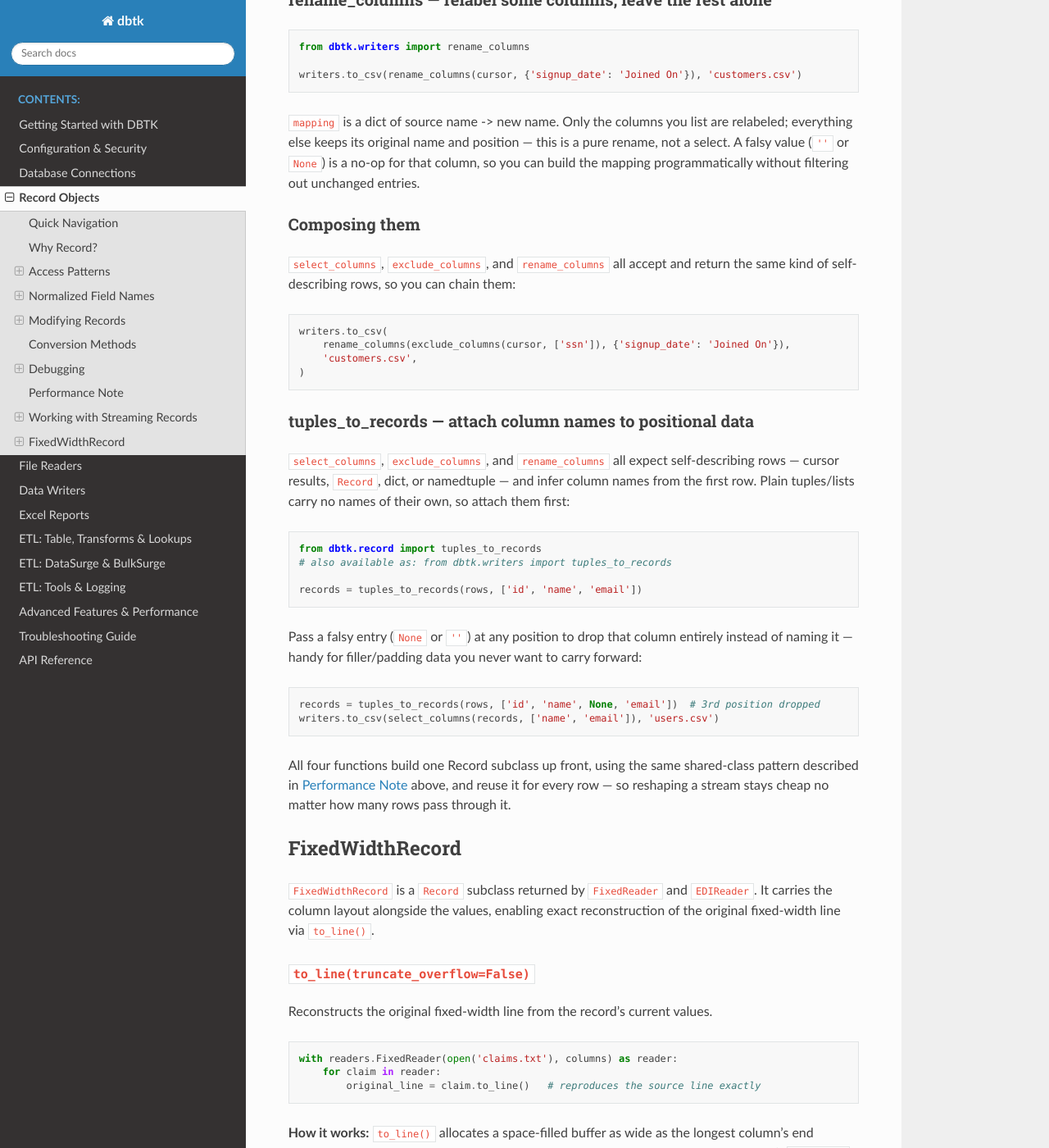
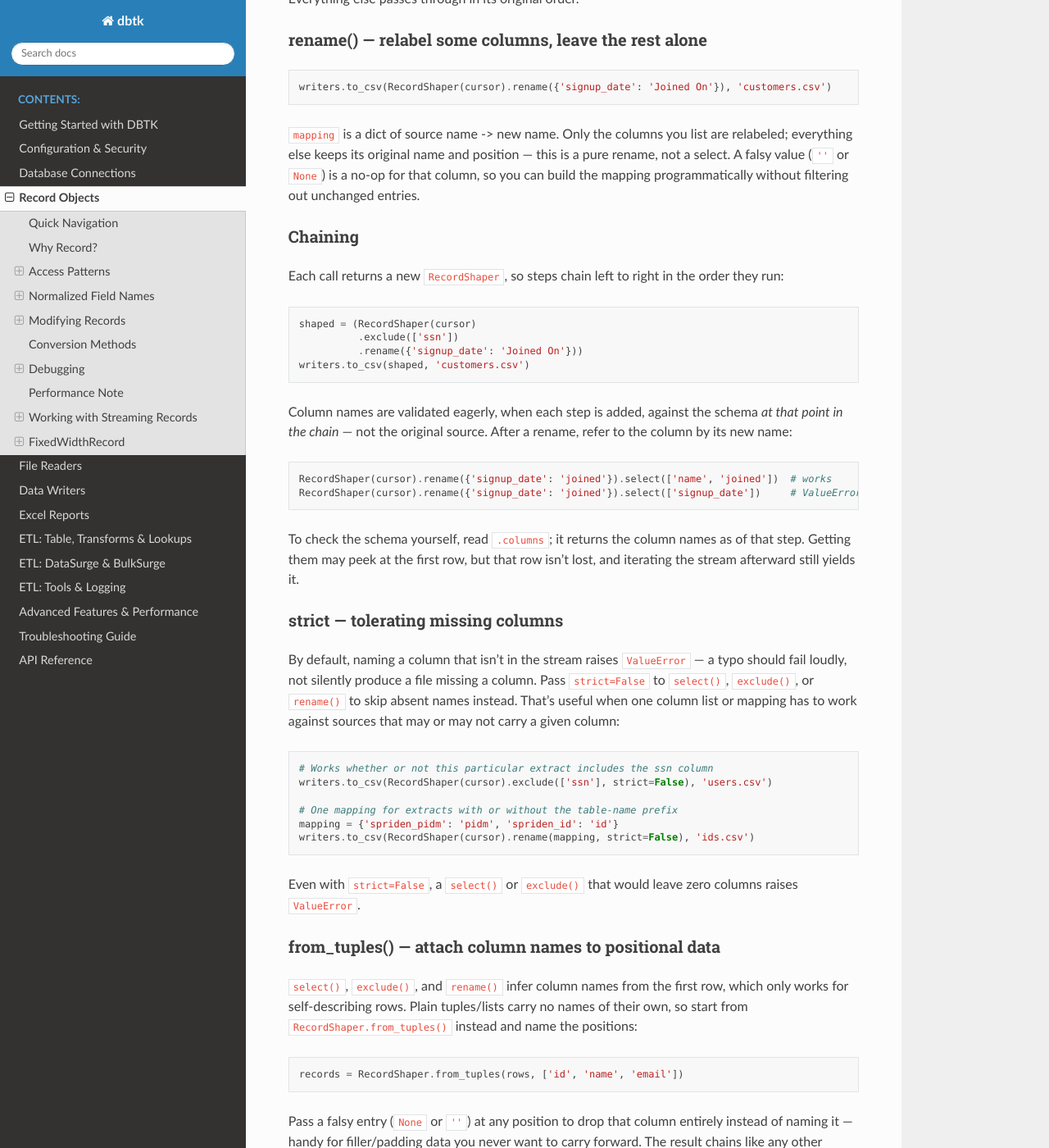
Before and after one commit to scottrbailey/dbtk, a Sphinx documentation site: the page built from docs/04-record.md, in a window 1280 px wide and 1400 px high, scrolled down 7471 px. Shown: the whole window at 82% size. Built offline with Sphinx 7.4.7 and the Read the Docs theme 3.1.0, drawn with Linux system fonts in a browser that asks for light colours; some of the changed text lies outside the part shown.

Commit message:
Document RecordShaper in place of the removed column-shaping functions
select_columns/exclude_columns/rename_columns/tuples_to_records were removed
in 0.9.0, but the docs still described them. Rewrite the "Working with
Streaming Records" guide around RecordShaper (chaining, eager per-step
validation, strict=False, from_tuples(), single-pass semantics), update the
cross-references in the readers/writers guides and API reference, and drop
the dead dbtk.writers.utils automodule entry from api.rst.

Also remove the columns= parameter from the documented file-writer
signatures; it was removed in 0.9.0 in favor of RecordShaper.from_tuples().

Co-Authored-By: Claude Opus 5.5 <noreply@anthropic.com>
Claude-Session: https://claude.ai/code/session_01KWzqGYxwmwtAqCsmmcyHQc

````diff
--- a/docs/04-record.md
+++ b/docs/04-record.md
@@ -312,40 +312,40 @@ same stream directly — most data never needs to live in a list at all. If you
 column, keep only a few, or rename headers before writing, materializing the whole result set
 into a list just to reshape it throws away that advantage. For a result set with a few thousand
 rows it won't matter; for a multi-million-row export, it's the difference between constant
-memory usage and a program that runs out of it. `dbtk.writers` provides four small generator
-functions that reshape a record stream one row at a time, so filtering, reordering, or renaming
-columns costs nothing beyond what you're already paying to read and write the data.
-
-Each does one job, and they compose freely.
-
-### select_columns — keep some columns, in a given order
+memory usage and a program that runs out of it. `RecordShaper` reshapes a record stream one
+row at a time, so filtering, reordering, or renaming columns costs nothing beyond what you're
+already paying to read and write the data.
 
 ```python
-from dbtk.writers import select_columns
+from dbtk.record import RecordShaper
+```
 
+Wrap any stream of self-describing rows — a cursor, a reader, or an iterable of `Record`,
+dict, or namedtuple rows — and chain the steps you need. Every step is lazy: nothing is read
+from the source until a writer (or your own loop) iterates the result.
+
+### select() — keep some columns, in a given order
+
+```python
 cursor.execute("SELECT * FROM users")
-writers.to_excel(select_columns(cursor, ['name', 'email', 'signup_date']), 'report.xlsx')
+writers.to_excel(RecordShaper(cursor).select(['name', 'email', 'signup_date']), 'report.xlsx')
 ```
 
 `col_names` is an allow-list; only those columns appear in the output, in the order given.
 
-### exclude_columns — drop some columns, keep the rest
+### exclude() — drop some columns, keep the rest
 
 ```python
-from dbtk.writers import exclude_columns
-
-writers.to_csv(exclude_columns(cursor, ['ssn', 'password_hash']), 'users.csv')
+writers.to_csv(RecordShaper(cursor).exclude(['ssn', 'password_hash']), 'users.csv')
 ```
 
 `col_names` is a block-list — a list, tuple, or set all work, since order never matters for
 exclusion. Everything else passes through in its original order.
 
-### rename_columns — relabel some columns, leave the rest alone
+### rename() — relabel some columns, leave the rest alone
 
 ```python
-from dbtk.writers import rename_columns
-
-writers.to_csv(rename_columns(cursor, {'signup_date': 'Joined On'}), 'customers.csv')
+writers.to_csv(RecordShaper(cursor).rename({'signup_date': 'Joined On'}), 'customers.csv')
 ```
 
 `mapping` is a dict of source name -> new name. Only the columns you list are relabeled;
@@ -353,42 +353,95 @@ everything else keeps its original name and position — this is a pure rename,
 A falsy value (`''` or `None`) is a no-op for that column, so you can build the mapping
 programmatically without filtering out unchanged entries.
 
-### Composing them
+### Chaining
 
-`select_columns`, `exclude_columns`, and `rename_columns` all accept and return the same kind
-of self-describing rows, so you can chain them:
+Each call returns a new `RecordShaper`, so steps chain left to right in the order they run:
 
 ```python
-writers.to_csv(
-    rename_columns(exclude_columns(cursor, ['ssn']), {'signup_date': 'Joined On'}),
-    'customers.csv',
-)
+shaped = (RecordShaper(cursor)
+          .exclude(['ssn'])
+          .rename({'signup_date': 'Joined On'}))
+writers.to_csv(shaped, 'customers.csv')
 ```
 
-### tuples_to_records — attach column names to positional data
-
-`select_columns`, `exclude_columns`, and `rename_columns` all expect self-describing rows —
-cursor results, `Record`, dict, or namedtuple — and infer column names from the first row.
-Plain tuples/lists carry no names of their own, so attach them first:
+Column names are validated eagerly, when each step is added, against the schema *at that
+point in the chain* — not the original source. After a rename, refer to the column by its
+new name:
 
 ```python
-from dbtk.record import tuples_to_records
-# also available as: from dbtk.writers import tuples_to_records
+RecordShaper(cursor).rename({'signup_date': 'joined'}).select(['name', 'joined'])  # works
+RecordShaper(cursor).rename({'signup_date': 'joined'}).select(['signup_date'])     # ValueError
+```
 
-records = tuples_to_records(rows, ['id', 'name', 'email'])
+To check the schema yourself, read `.columns`; it returns the column names as of that step.
+Getting them may peek at the first row, but that row isn't lost, and iterating the stream
+afterward still yields it.
+
+### strict — tolerating missing columns
+
+By default, naming a column that isn't in the stream raises `ValueError` — a typo should fail
+loudly, not silently produce a file missing a column. Pass `strict=False` to `select()`,
+`exclude()`, or `rename()` to skip absent names instead. That's useful when one column list or
+mapping has to work against sources that may or may not carry a given column:
+
+```python
+# Works whether or not this particular extract includes the ssn column
+writers.to_csv(RecordShaper(cursor).exclude(['ssn'], strict=False), 'users.csv')
+
+# One mapping for extracts with or without the table-name prefix
+mapping = {'spriden_pidm': 'pidm', 'spriden_id': 'id'}
+writers.to_csv(RecordShaper(cursor).rename(mapping, strict=False), 'ids.csv')
+```
+
+Even with `strict=False`, a `select()` or `exclude()` that would leave zero columns raises
+`ValueError`.
+
+### from_tuples() — attach column names to positional data
+
+`select()`, `exclude()`, and `rename()` infer column names from the first row, which only works
+for self-describing rows. Plain tuples/lists carry no names of their own, so start from
+`RecordShaper.from_tuples()` instead and name the positions:
+
+```python
+records = RecordShaper.from_tuples(rows, ['id', 'name', 'email'])
 ```
 
 Pass a falsy entry (`None` or `''`) at any position to drop that column entirely instead of
-naming it — handy for filler/padding data you never want to carry forward:
+naming it — handy for filler/padding data you never want to carry forward. The result chains
+like any other `RecordShaper`:
 
 ```python
-records = tuples_to_records(rows, ['id', 'name', None, 'email'])  # 3rd position dropped
-writers.to_csv(select_columns(records, ['name', 'email']), 'users.csv')
+shaped = RecordShaper.from_tuples(rows, ['id', 'name', None, 'email']).select(['name', 'email'])
+writers.to_csv(shaped, 'users.csv')
 ```
 
-All four functions build one Record subclass up front, using the same shared-class pattern
-described in [Performance Note](#performance-note) above, and reuse it for every row — so
-reshaping a stream stays cheap no matter how many rows pass through it.
+A row whose length doesn't match `columns` raises `ValueError` when it's reached.
+
+This is also how to hand positional data to a writer at all. Writers no longer accept a
+`columns=` parameter, and positional rows with no names raise `TypeError` wherever the writer
+would need to display column names.
+
+### One pass only
+
+A `RecordShaper` wraps a stream, and a stream can only be read once. Iterating any step in a
+chain marks the whole chain as consumed. Iterating a second step afterward raises
+`RuntimeError` rather than quietly returning nothing:
+
+```python
+base = RecordShaper(cursor)
+names = base.select(['name'])
+emails = base.select(['email'])
+
+writers.to_csv(names, 'names.csv')    # consumes the cursor
+writers.to_csv(emails, 'emails.csv')  # RuntimeError - the cursor is already drained
+```
+
+If you need two differently-shaped outputs, re-run the query (or re-open the reader) for
+the second one.
+
+Every step builds one Record subclass up front, using the same shared-class pattern described
+in [Performance Note](#performance-note) above, and reuses it for every row — so reshaping a
+stream stays cheap no matter how many rows pass through it.
 
 ## FixedWidthRecord
 
--- a/docs/api.rst
+++ b/docs/api.rst
@@ -113,10 +113,6 @@ Writers
 .. automodule:: dbtk.writers.base
    :members:
    :undoc-members:
-   :show-inheritance:
-
-.. automodule:: dbtk.writers.utils
-   :members: select_columns, exclude_columns, rename_columns
    :show-inheritance:
 
 .. automodule:: dbtk.writers.csv
````
Also changed, not shown: docs/05-readers.md (+1 -1 lines), docs/06-writers.md (+11 -6 lines), docs/11-api-reference.md (+12 -7 lines).
